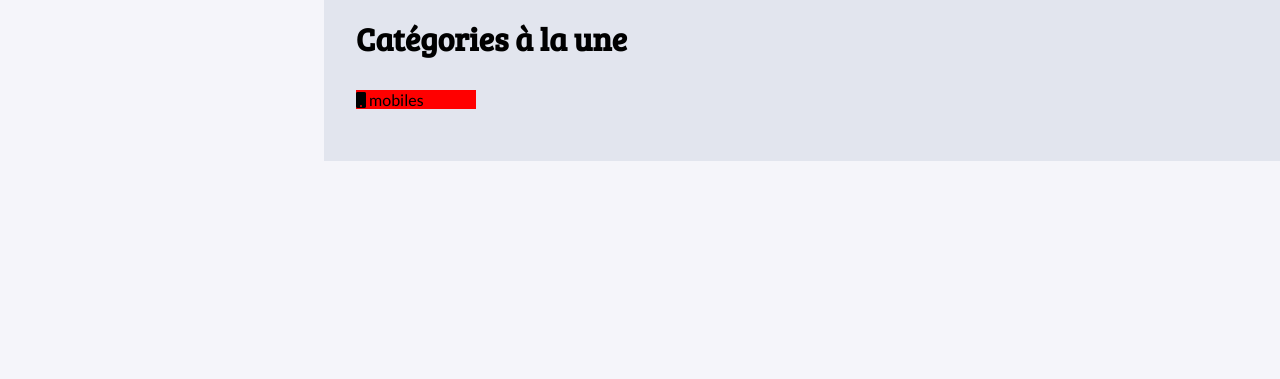
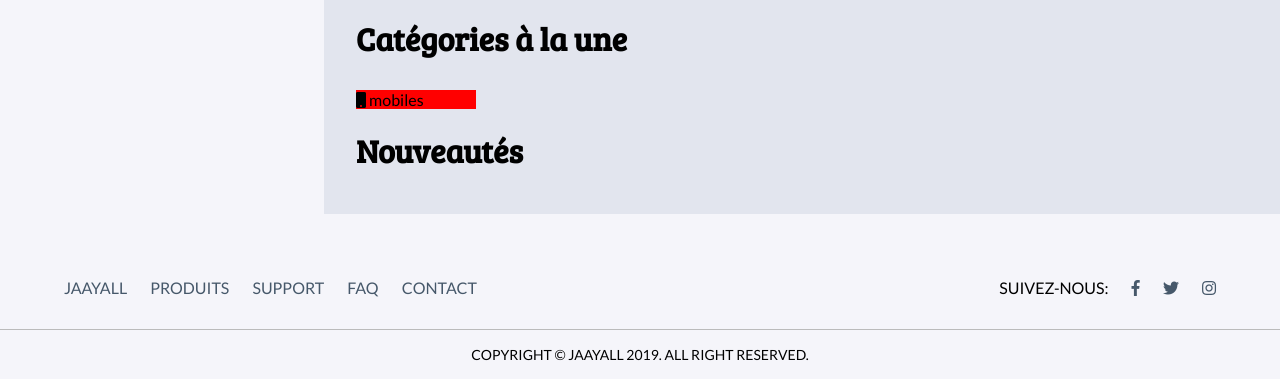
Before and after one commit to alioukahere/classified-ads, a plain HTML site: page index.html in a window 1280 px wide. Shown: the part 1770-2149 px from the top of the page. Before the commit the page ends 1931 px from the top, so only its background shows below. Drawn offline with Linux system fonts and the light colour scheme.

Commit message:
Footer design

```diff
--- a/assets/css/app.scss
+++ b/assets/css/app.scss
@@ -305,6 +305,41 @@ nav {
   width: 120px;
 }
 
+/* footer */
+footer {
+  text-transform: uppercase;
+
+  .top-footer {
+    padding: 4rem;
+    padding-bottom: 2rem;
+    display: flex;
+    justify-content: space-between;
+    flex-wrap: wrap;
+    border-bottom: 1px solid #bbbbbb;
+
+    ul {
+      li {
+        display: inline-block;
+
+        &:not(:last-child) {
+          margin-right: 20px;
+        }
+
+        a {
+          text-decoration: none;
+          color: #46586a;
+        }
+      }
+    }
+  }
+
+  .bottom-footer {
+    padding: 1rem;
+    font-size: 14px;
+    text-align: center;
+  }
+}
+
 /* form */
 form {
   input[type="text"] {
--- a/index.html
+++ b/index.html
@@ -110,7 +110,10 @@
           <h2>A la une</h2>
           <div class="list">
             <div class="card">
-              <div class="card-image" style="background: url('https://store.storeimages.cdn-apple.com/4668/as-images.apple.com/is/image/AppleInc/aos/published/images/i/ph/iphone8/gallery1/iphone8-gallery1-2017_FMT_WHH?wid=582&hei=776&fmt=jpeg&qlt=95&op_usm=0.5,0.5&.v=1506703278228')"></div>
+              <div
+                class="card-image"
+                style="background: url('https://store.storeimages.cdn-apple.com/4668/as-images.apple.com/is/image/AppleInc/aos/published/images/i/ph/iphone8/gallery1/iphone8-gallery1-2017_FMT_WHH?wid=582&hei=776&fmt=jpeg&qlt=95&op_usm=0.5,0.5&.v=1506703278228')"
+              ></div>
               <div class="card-infos">
                 <span class="title">iPhone XS</span>
                 <span class="category"><a href="#">mobile</a></span>
@@ -118,7 +121,10 @@
               </div>
             </div>
             <div class="card">
-              <div class="card-image" style="background: url('https://img.purch.com/o/aHR0cHM6Ly93d3cubGFwdG9wbWFnLmNvbS9pbWFnZXMvdXBsb2Fkcy80MzE4L2cvaHAtc3RyZWFtLTExLTAwMS5qcGc=')"></div>
+              <div
+                class="card-image"
+                style="background: url('https://img.purch.com/o/aHR0cHM6Ly93d3cubGFwdG9wbWFnLmNvbS9pbWFnZXMvdXBsb2Fkcy80MzE4L2cvaHAtc3RyZWFtLTExLTAwMS5qcGc=')"
+              ></div>
               <div class="card-infos">
                 <span class="title">HP Stream 11</span>
                 <span class="category"><a href="#">ordinateurs</a></span>
@@ -126,7 +132,10 @@
               </div>
             </div>
             <div class="card">
-              <div class="card-image" style="background: url('https://news.xbox.com/en-us/wp-content/uploads/940x528-4-hero-hero.jpg')"></div>
+              <div
+                class="card-image"
+                style="background: url('https://news.xbox.com/en-us/wp-content/uploads/940x528-4-hero-hero.jpg')"
+              ></div>
               <div class="card-infos">
                 <span class="title">Read D. Redemption 2</span>
                 <span class="category"><a href="#">jeux</a></span>
@@ -134,7 +143,10 @@
               </div>
             </div>
             <div class="card">
-              <div class="card-image" style="background:url('https://www.androidcentral.com/sites/androidcentral.com/files/styles/xlarge_wm_brw/public/article_images/2018/08/note-9-yellow-s-pen-blue-phone.jpg?itok=ju95VJZ9')"></div>
+              <div
+                class="card-image"
+                style="background:url('https://www.androidcentral.com/sites/androidcentral.com/files/styles/xlarge_wm_brw/public/article_images/2018/08/note-9-yellow-s-pen-blue-phone.jpg?itok=ju95VJZ9')"
+              ></div>
               <div class="card-infos">
                 <span class="title">Samsung Galaxy 9+</span>
                 <span class="category"><a href="#">mobile</a></span>
@@ -145,14 +157,41 @@
           <h2>Catégories à la une</h2>
           <div class="list">
             <div class="category-card">
-              <span class="icon">
-                <i class="fas fa-mobile"></i>
-              </span>
+              <span class="icon"> <i class="fas fa-mobile"></i> </span>
               <span class="title">mobiles</span>
             </div>
           </div>
+          <h2>Nouveautés</h2>
         </div>
       </div>
     </div>
+
+    <footer>
+      <div class="top-footer">
+        <ul>
+          <li><a href="#">JaayAll</a></li>
+          <li><a href="#">produits</a></li>
+          <li><a href="#">support</a></li>
+          <li><a href="#">faq</a></li>
+          <li><a href="#">contact</a></li>
+        </ul>
+
+        <ul>
+          <li>suivez-nous:</li>
+          <li>
+            <a href="#"><i class="fab fa-facebook-f"></i></a>
+          </li>
+          <li>
+            <a href="#"><i class="fab fa-twitter"></i></a>
+          </li>
+          <li>
+            <a href="#"><i class="fab fa-instagram"></i></a>
+          </li>
+        </ul>
+      </div>
+      <div class="bottom-footer">
+        copyright &copy; JaayAll 2019. all right reserved.
+      </div>
+    </footer>
   </body>
 </html>
```
Also changed, not shown: assets/css/app.css, 1 other file.
